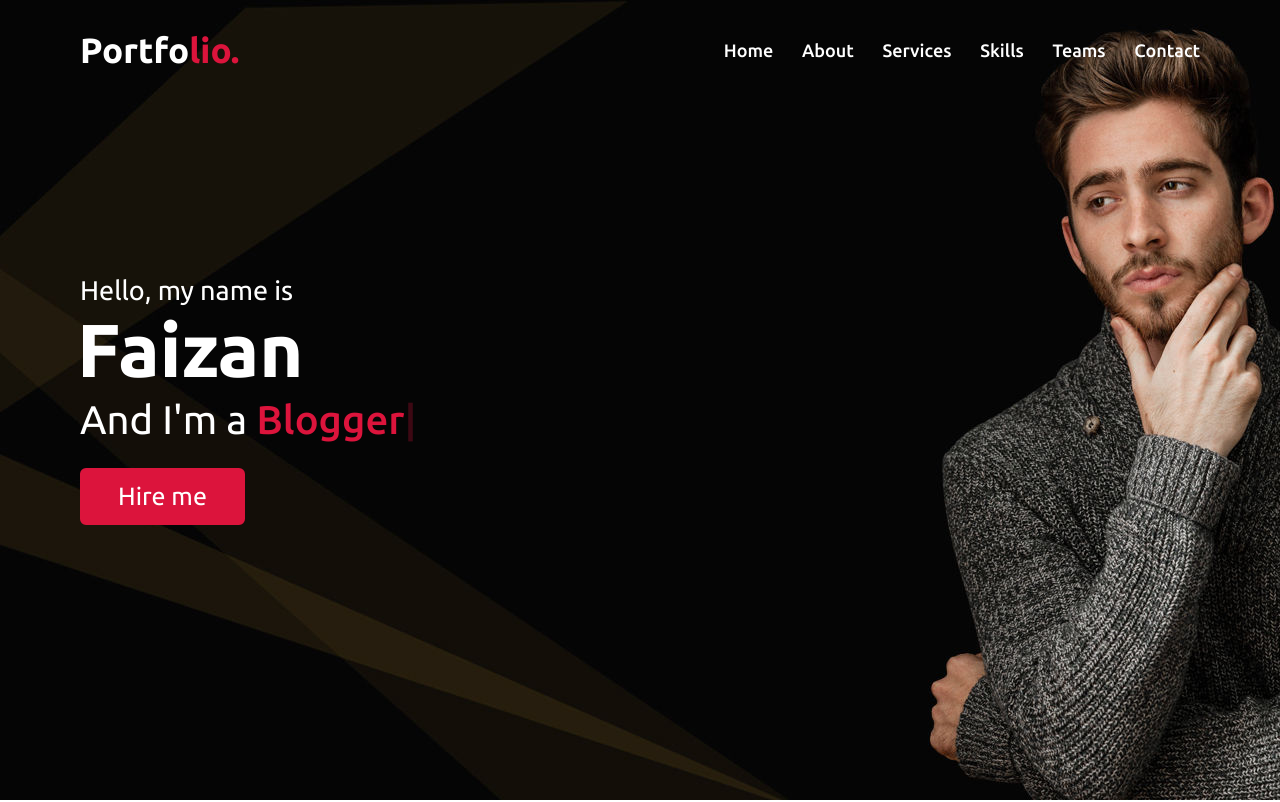
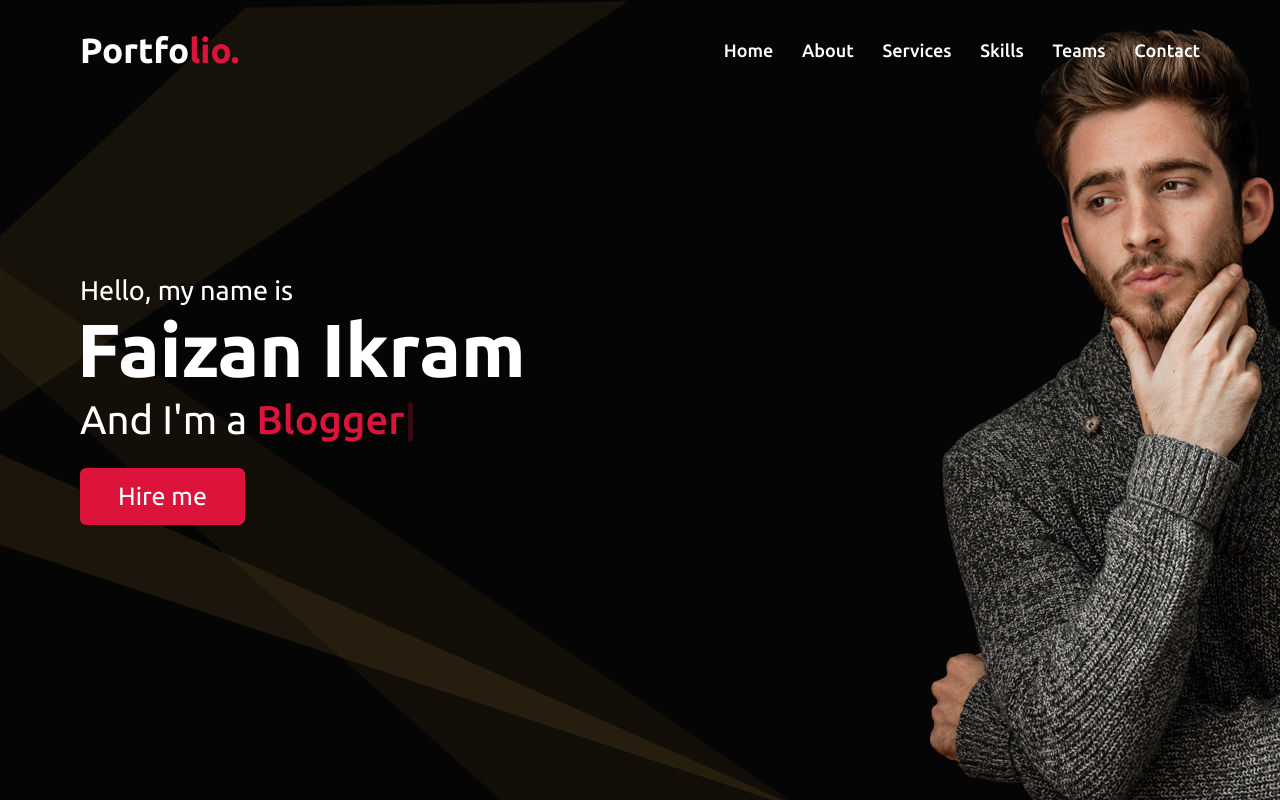
Before and after one commit to faizanfaizi74/faizanfaizi74.github.io, a plain HTML site: page index.html in a window 1280 px wide. Shown: the top 802 px of the page. Drawn offline with nearby package versions, Linux system fonts and the light colour scheme.

Commit message:
updated index.html

```diff
--- a/index.html
+++ b/index.html
@@ -40,7 +40,7 @@
         <div class="max-width">
             <div class="home-content">
                 <div class="text-1">Hello, my name is</div>
-                <div class="text-2">Faizan</div>
+                <div class="text-2">Faizan Ikram</div>
                 <div class="text-3">And I'm a <span class="typing"></span></div>
                 <a href="#">Hire me</a>
             </div>
@@ -203,7 +203,7 @@
                             <i class="fas fa-user"></i>
                             <div class="info">
                                 <div class="head">Name</div>
-                                <div class="sub-title">Faizan</div>
+                                <div class="sub-title">Faizan Ikram</div>
                             </div>
                         </div>
                         <div class="row">
```
